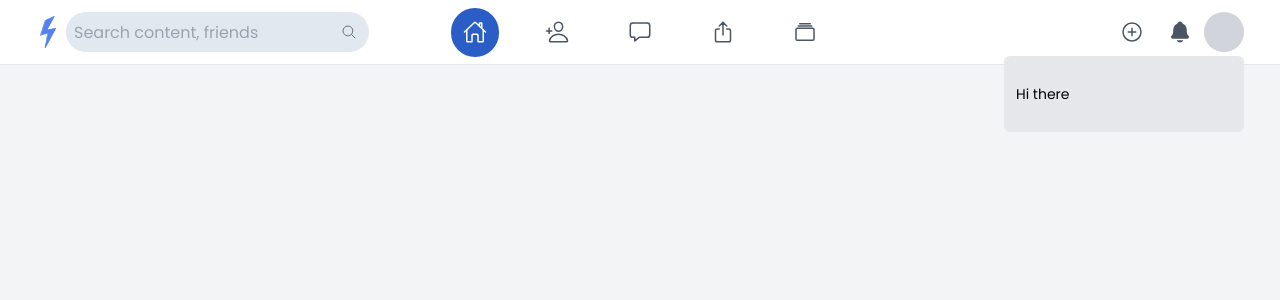
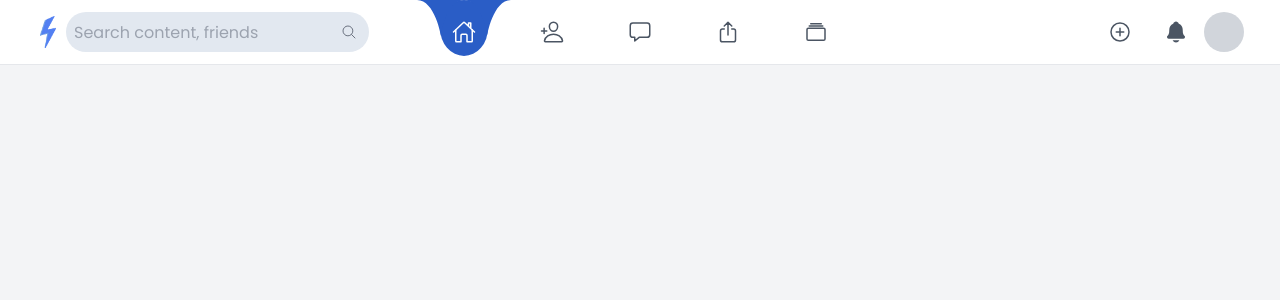
Before and after one commit to khan-asfi-reza/Blogspot-Frontend, a Next.js app: page / in a window 1280 px wide. Shown: the top 300 px of the page. Built offline with nearby package versions, Linux system fonts and the light colour scheme.

Commit message:
Navigation Update

```diff
--- a/src/components/shared/Navigation.tsx
+++ b/src/components/shared/Navigation.tsx
@@ -15,33 +15,61 @@ import {SecondaryInput} from "@UI/Form";
 import {Div} from "@UI/Layout";
 import {FocusEvent, useState} from "react";
 import {AnimatePresence} from "framer-motion";
-import {SmallText} from "@UI/Typography";
+import Link from "next/link";
+import Menu from "@UI/Menu";
+import {useRouter} from "next/router";
 
 const navigation = [
-    {name: <IoHomeOutline/>, href: '#', current: true},
-    {name: <IoPersonAddOutline/>, href: '#', current: false},
-    {name: <IoChatboxOutline/>, href: '#', current: false},
-    {name: <IoShareOutline/>, href: '#', current: false},
-    {name: <IoAlbumsOutline/>, href: '#', current: false},
+    {name: <IoHomeOutline/>, href: '/', current: true, route: "/"},
+    {name: <IoPersonAddOutline/>, href: '/friends', current: false, route: "/friends"},
+    {name: <IoChatboxOutline/>, href: '#', current: false, route: "home"},
+    {name: <IoShareOutline/>, href: '#', current: false, route: "home"},
+    {name: <IoAlbumsOutline/>, href: '#', current: false, route: "home"},
 ]
-const NavItem = ({href, children, current}) => (
+
+
+const Indicator = ({className, style}) => (
+    <svg className={classNames(className, "indicator")} style={style} width="94" height="56"
+         xmlns="http://www.w3.org/2000/svg">
+        <ellipse cx="47" cy="28" rx="24" ry="28"/>
+        <path d="M24 20C24 20 28 55.9999 48 56L0 55.9997C18 55.9998 24 20 24 20Z"/>
+        <path d="M70 20C70 20 66 55.9999 46 56L94 55.9997C76 55.9998 70 20 70 20Z"/>
+    </svg>
+)
+
+const NavItem = ({href, children, current, showActive}:
+                     {
+                         href: string,
+                         children: JSX.Element,
+                         current: boolean,
+                         showActive?: boolean,
+                     }
+) => (
+    <Link href={href} passHref>
         <a
-        href={href}
             className={classNames(
-            'text-gray-600  hover:bg-gray-200',
-            'md:p-3 p-2 sm:text-2xl text-xl font-medium border-b border-transparent ',
-            current ? "bg-theme text-white rounded-full" : "bg-transparent rounded-md"
+                'text-gray-600 relative nav-link',
+                'md:p-4 p-2 box-border h-full grid place-items-center sm:text-2xl text-xl font-medium border-b border-transparent ',
+                current ? "hover:bg-blue-700 text-white rounded-full active-link" : "hover:bg-gray-200  bg-transparent rounded-md"
             )}
         >
+
             {children}
+
+            {
+                (showActive && current) &&
+                <Indicator style={{}}
+                           className={"absolute transition-all md:rotate-180 -z-10 left-1/2 -translate-x-1/2 md:top-0 bottom-0 transform fill-theme"}/>
+            }
         </a>
+    </Link>
 )
 
 
 export const Navigation = () => {
 
     const [isSearchActive, setIsSearchActive] = useState(false);
-
+    const router = useRouter();
     const onFocus = () => {
         setIsSearchActive(true);
     }
@@ -54,12 +82,12 @@ export const Navigation = () => {
 
     return (
         <>
-            <nav className={"w-full fixed bg-white border-b border-gray-200"}>
+            <header className={"w-full fixed bg-white border-b border-gray-200"}>
                 <div className="max-w-7xl mx-auto px-4 sm:px-6 lg:px-8">
                     <div
-                        className="relative grid lg:grid-cols-3 md:grid-cols-10 grid-cols-5 lg:gap-x-10 md:gap-x-5 gap-x-3 items-center justify-between h-16">
+                        className="relative grid lg:grid-cols-3 md:grid-cols-4 grid-cols-5 lg:gap-x-10 md:gap-x-2 gap-x-3 items-center justify-between h-16">
                         <div
-                            className="flex-shrink-0 gap-x-0.5 flex items-center lg:col-span-1 md:col-span-3 col-span-3 overflow-hidden">
+                            className="flex-shrink-0 gap-x-0.5 flex items-center lg:col-span-1 md:col-span-1 col-span-3 overflow-hidden">
                             <AnimatePresence exitBeforeEnter={true}>
                                 {!isSearchActive &&
                                     <Div key={"searchIcon"}
@@ -81,17 +109,25 @@ export const Navigation = () => {
                                                 label={"Search content, friends"}/>
                             </Div>
                         </div>
-                        <div className="flex-full lg:col-span-1 md:col-span-4 md:block hidden">
-                            <div className="flex justify-between ">
+                        <nav
+                            className="md:flex-full md:h-full h-16 md:bg-transparent md:border-t-0 border-t border-gray-200 bg-white lg:col-span-1 md:col-span-2 block md:static left-0 fixed bottom-0 w-full">
+                            <div className={"h-full w-full"}>
+                                <div
+                                    className="flex h-full justify-center lg:gap-x-8 md:gap-x-5 sm:gap-x-10 gap-x-8 items-center relative">
                                     {navigation.map((item, key) => (
-                                    <NavItem key={key} href={""} current={item.current}>
+                                        <NavItem key={key}
+                                                 href={item.href}
+                                                 current={item.href === router.pathname}
+                                                 showActive={true}
+                                        >
                                             {item.name}
                                         </NavItem>
                                     ))}
                                 </div>
                             </div>
+                        </nav>
 
-                        <div className={"flex justify-end items-center lg:col-span-1 md:col-span-3 col-span-2"}>
+                        <div className={"flex justify-end items-center lg:col-span-1 md:col-span-1 col-span-2"}>
 
                             <NavItem current={false} href={""}>
                                 <IoAddCircleOutline/>
@@ -101,30 +137,24 @@ export const Navigation = () => {
                                 <IoNotifications/>
                             </NavItem>
 
-                            <Div className={"xs:h-10 xs:w-10 h-8 w-8 rounded-full bg-gray-300 mr-1 relative"}>
-                                <Div className={"absolute top-[110%] p-3 right-0 w-60 bg-gray-200 rounded-md"}>
-                                    <SmallText>
-                                        Hi there
-                                    </SmallText>
-                                </Div>
-                            </Div>
+                            <Menu/>
                         </div>
                     </div>
                 </div>
-            </nav>
+            </header>
 
             {/* Bottom Mobile Navigation */}
-            <nav className={"fixed h-16 w-full bottom-0 bg-white md:hidden block border-t border-gray-200"}>
-                <div className={"max-w-7xl mx-auto px-8 xs:px-32 md:px-12 h-full"}>
-                    <div className="flex space-x-4 justify-between items-center h-full">
-                        {navigation.map((item, key) => (
-                            <NavItem current={item.current} key={key} href={""}>
-                                {item.name}
-                            </NavItem>
-                        ))}
-                    </div>
-                </div>
-            </nav>
+            {/*<nav className={"fixed h-16 w-full bottom-0 bg-white md:hidden block border-t border-gray-200"}>*/}
+            {/*    <div className={"max-w-7xl mx-auto px-8 xs:px-32 md:px-12 h-full"}>*/}
+            {/*        <div className="flex space-x-4 justify-between items-center h-full">*/}
+            {/*            {navigation.map((item, key) => (*/}
+            {/*                <NavItem current={item.current} key={key} href={""}>*/}
+            {/*                    {item.name}*/}
+            {/*                </NavItem>*/}
+            {/*            ))}*/}
+            {/*        </div>*/}
+            {/*    </div>*/}
+            {/*</nav>*/}
         </>
     )
 
```
Lines whose indentation alone changed are shown as unchanged.
